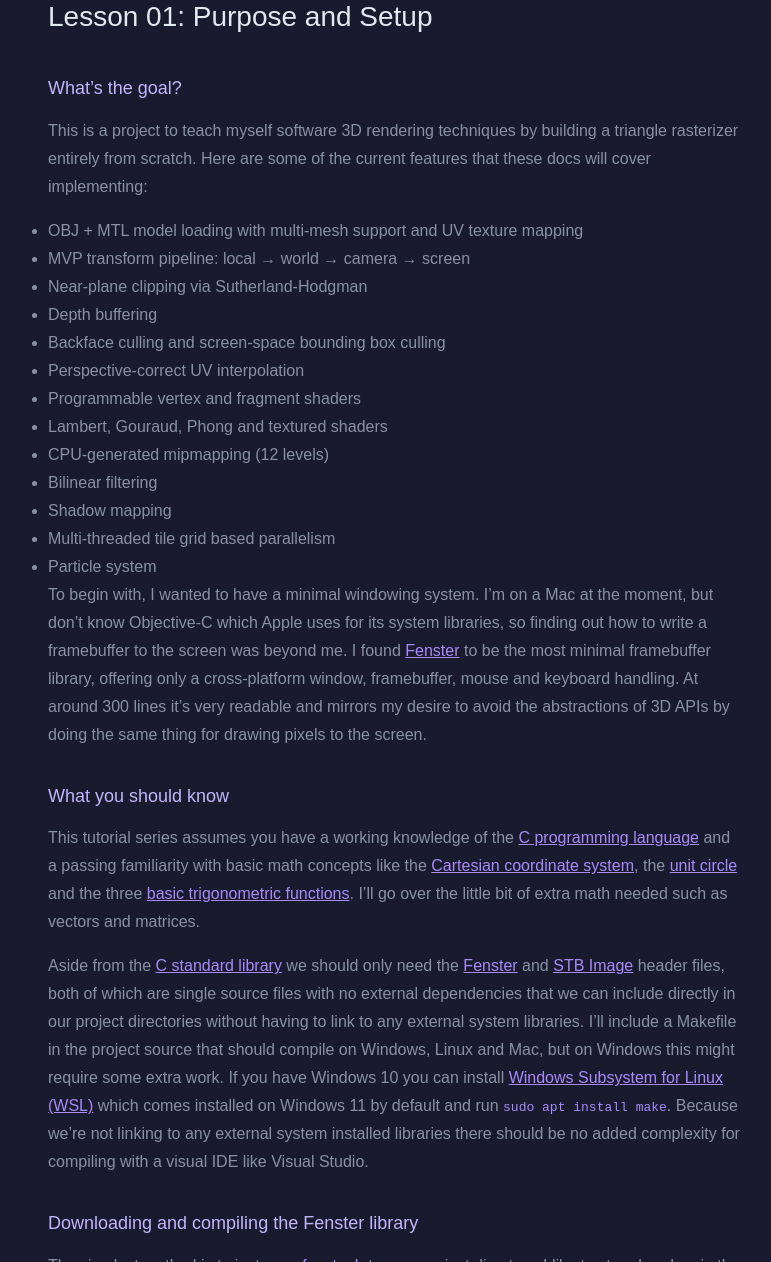
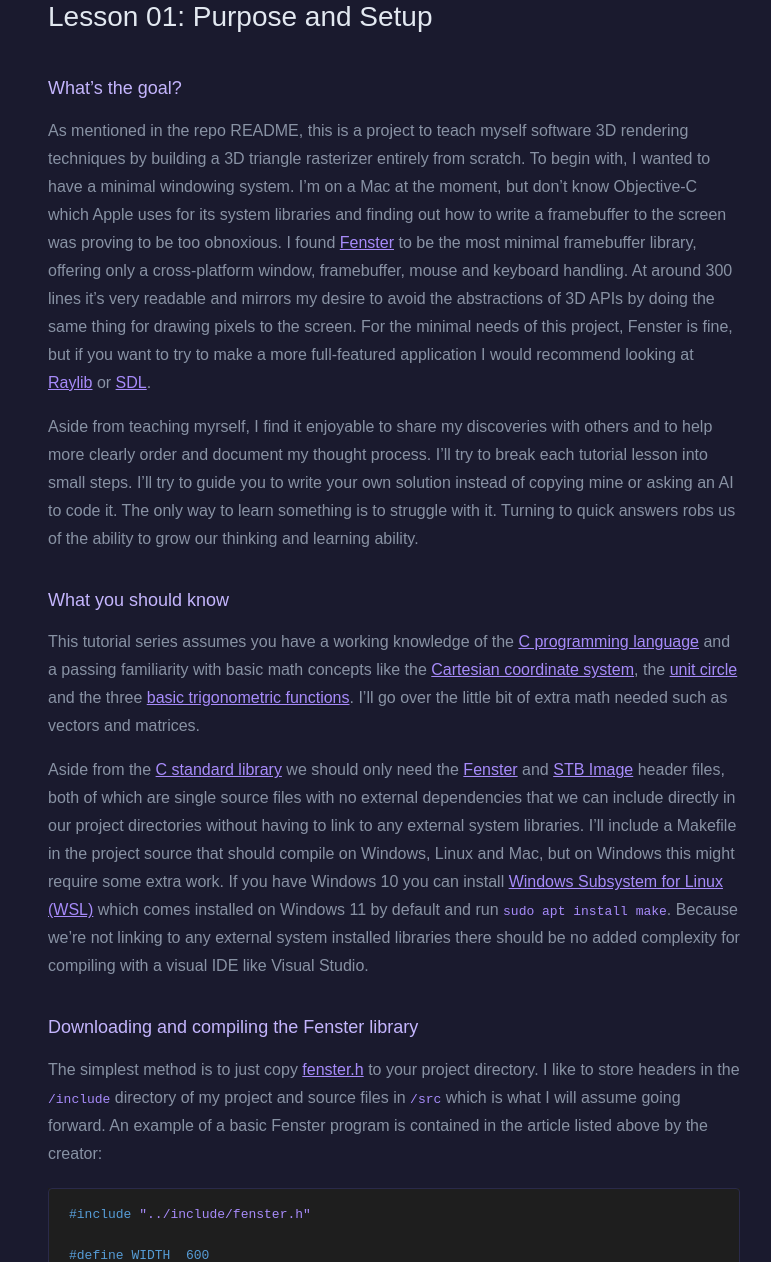
Before and after one commit to TurpeNescire/softrend-3d, a Jekyll site: the page built from docs/lesson_01.md, in a window 1280 px wide and 1400 px high, scrolled down 542 px, cut to the strip 138-1400 px from the top of the window. Shown: the whole strip, without its empty margins (246-1017 px from the left). Built offline with Jekyll 4.4.1, drawn with Linux system fonts in a browser that asks for light colours; some of the changed text lies outside the part shown.

Commit message:
doc updates

````diff
--- a/docs/lesson_01.md
+++ b/docs/lesson_01.md
@@ -9,23 +9,9 @@
 # Lesson 01: Purpose and Setup
 
 ## What's the goal?
-This is a project to teach myself software 3D rendering techniques by building a triangle rasterizer entirely from scratch. Here are some of the current features that these docs will cover implementing:
+As mentioned in the repo README, this is a project to teach myself software 3D rendering techniques by building a 3D triangle rasterizer entirely from scratch. To begin with, I wanted to have a minimal windowing system. I'm on a Mac at the moment, but don't know Objective-C which Apple uses for its system libraries and finding out how to write a framebuffer to the screen was proving to be too obnoxious. I found [Fenster](https://zserge.com/posts/fenster/) to be the most minimal framebuffer library, offering only a cross-platform window, framebuffer, mouse and keyboard handling. At around 300 lines it's very readable and mirrors my desire to avoid the abstractions of 3D APIs by doing the same thing for drawing pixels to the screen. For the minimal needs of this project, Fenster is fine, but if you want to try to make a more full-featured application I would recommend looking at [Raylib](https://www.raylib.com/) or [SDL](https://wiki.libsdl.org/SDL3/FrontPage).
 
-- OBJ + MTL model loading with multi-mesh support and UV texture mapping
-- MVP transform pipeline: local → world → camera → screen
-- Near-plane clipping via Sutherland-Hodgman
-- Depth buffering
-- Backface culling and screen-space bounding box culling
-- Perspective-correct UV interpolation
-- Programmable vertex and fragment shaders
-- Lambert, Gouraud, Phong and textured shaders
-- CPU-generated mipmapping (12 levels)
-- Bilinear filtering
-- Shadow mapping
-- Multi-threaded tile grid based parallelism
-- Particle system
-
-To begin with, I wanted to have a minimal windowing system. I'm on a Mac at the moment, but don't know Objective-C which Apple uses for its system libraries, so finding out how to write a framebuffer to the screen was beyond me. I found [Fenster](https://zserge.com/posts/fenster/) to be the most minimal framebuffer library, offering only a cross-platform window, framebuffer, mouse and keyboard handling. At around 300 lines it's very readable and mirrors my desire to avoid the abstractions of 3D APIs by doing the same thing for drawing pixels to the screen.
+Aside from teaching myrself, I find it enjoyable to share my discoveries with others and to help more clearly order and document my thought process. I'll try to break each tutorial lesson into small steps. I'll try to guide you to write your own solution instead of copying mine or asking an AI to code it. The only way to learn something is to struggle with it. Turning to quick answers robs us of the ability to grow our thinking and learning ability.
 
 ## What you should know
 This tutorial series assumes you have a working knowledge of the [C programming language](https://en.wikipedia.org/wiki/C_%28programming_language%29) and a passing familiarity with basic math concepts like the [Cartesian coordinate system](https://en.wikipedia.org/wiki/Cartesian_coordinate_system), the [unit circle](https://en.wikipedia.org/wiki/Unit_circle) and the three [basic trigonometric functions](https://en.wikipedia.org/wiki/Trigonometric_functions#Right-angled_triangle_definitions). I'll go over the little bit of extra math needed such as vectors and matrices.
@@ -62,9 +48,9 @@
 }
 ```
 
-To compile, you simply run the command `cc -I include src/main.c -o softrend -framework cocoa` on Mac, `cc -I include src/main.c -o softrend -lX11` on Linux and `cc -I include src/main.c -o softrend -lgdi32` on Windows. Going forward, I'll be using a cross-platform Makefile that you can download from the project source at the end of the lesson, and compile simply by typing `make`, and run the source with `./softrend`.
+To compile, run the command `cc -I include src/main.c -o softrend -framework cocoa` on Mac, `cc -I include src/main.c -o softrend -lX11` on Linux and `cc -I include src/main.c -o softrend -lgdi32` on Windows. Going forward, I'll be using a cross-platform Makefile that you can download from the project source at the end of the lesson, and compile by typing `make` with the project Makefile in the root directory, and run the binary with `./softrend`.
 
-You should see a 600x400 console window pop up with all black contents and a window title of "Hello, World!":
+You should see a 600x400 window pop up with all black contents and a window title of "Hello, World!":
 
 ![Lesson 01 Fenster Window]({{ '/images/lesson_01_fenster_window.png' | relative_url }}){: width="100%"}
 
@@ -144,6 +130,12 @@
 
 Because we declared the `buffer` array globally it is 0 initialized and this code will add 1 to each pixel value. Starting with all channels at 0 the pixel is black, and as the blue channel ramps up from 0 to 255 (each channel has 256 possible values) the pixel shifts from black to full intensity blue. After the blue byte hits 255, adding 1 causes it to wrap back to 0 and carry into the green byte — a side effect of unsigned integer arithmetic. The cycle then repeats across the blue range, but with green now incremented by 1/255 of its full intensity. If we let the program run at 120 fps it would take approximately 39 hours to cycle through all 16,777,216 possible RGB values — one per frame, and ending in full intensity white at 0x00FFFFFF (or pixel[i] == 16,777,215) before wrapping back to the start of the RGB color values at RGB all set to 0. However it would not reset the pixel value itself back 0, but would continue looping with the next value at 0x01000000 with an alpha value of 1 and all other channels reset to 0 (full black).
 
+You can remove the RED declaration at the top now as we're iterating over pixel values starting at the blue channel, we'll be needing the RED identifier for something else later.
+
+```c
+const uint32_t RED = 0xFFFF0000; // ← remove
+```
+
 ### Inspecting the pixel channel values
 We're changing the value of each 4 byte pixel by 1 each loop, and we've talked about what different bits in that pixel value mean, but it can be helpful to see it practice. If we're passing color information in ARGB little-endian order as we discussed, we can index into each channel and show its value during the loop. As with fps, it'll be less obnoxious if we only do it once a second.
 
````
Also changed, not shown: README.md, 1 other file.
